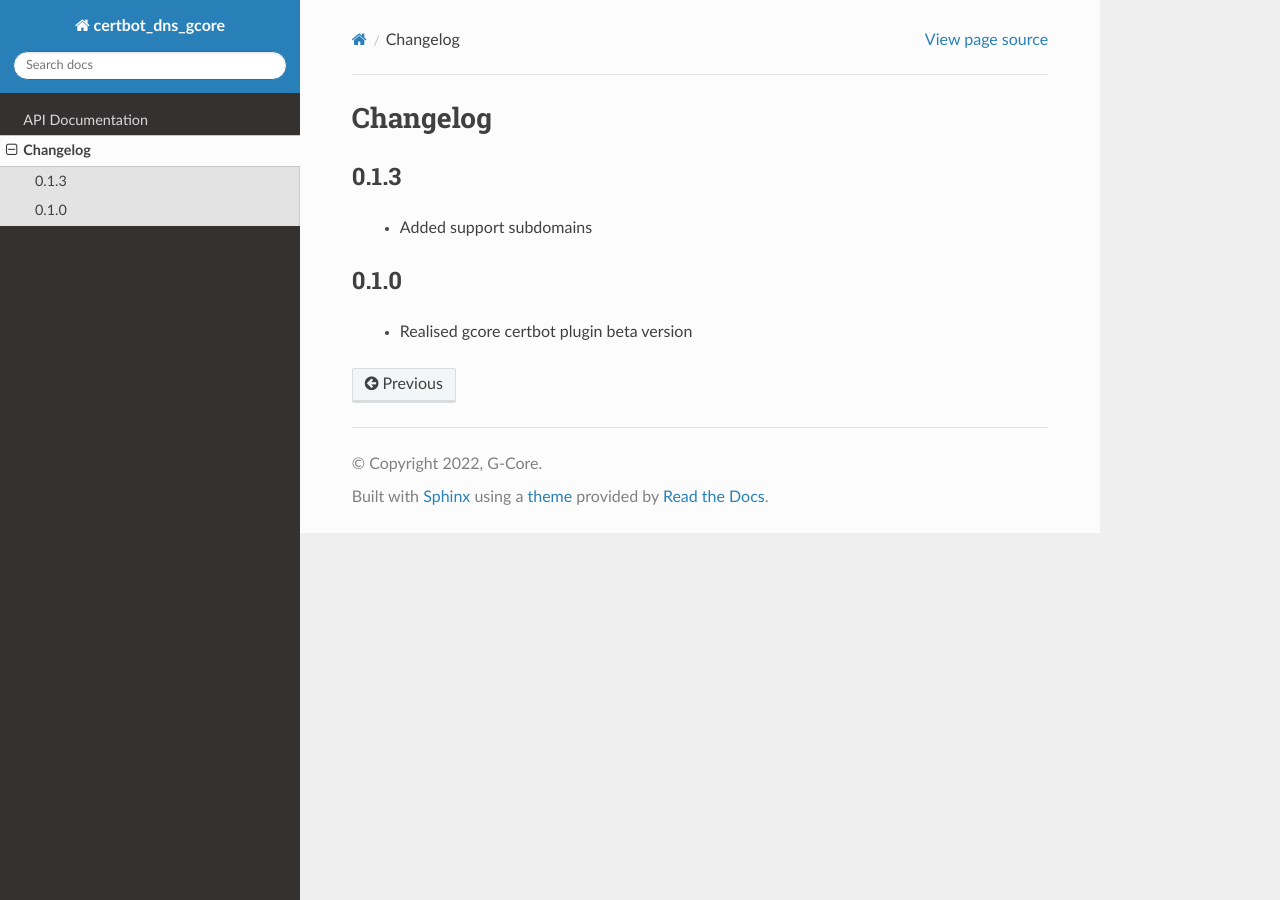
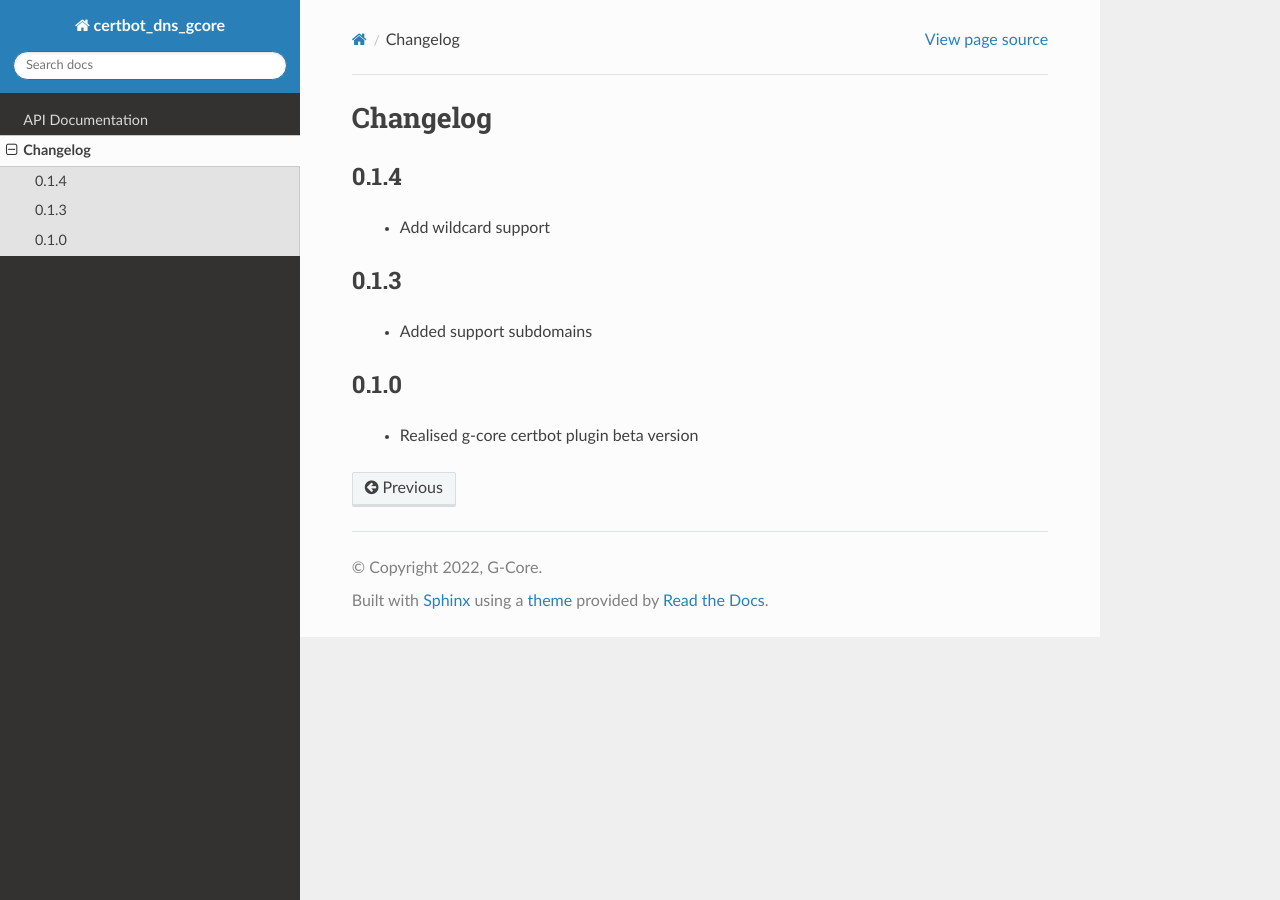
Before and after one commit to G-Core/gcore-dns-certbot-plugin, a Sphinx documentation site: the page built from docs/changelog.rst, in a window 1280 px wide. Built offline with Sphinx 7.4.7 and the Read the Docs theme 2.0.0, drawn with Linux system fonts in a browser that asks for light colours.

Commit message:
no_task: Add changelog

```diff
--- a/docs/changelog.rst
+++ b/docs/changelog.rst
@@ -1,6 +1,10 @@
 =================
 Changelog
 =================
+
+0.1.4
+-----------------
+    * Add wildcard support
 
 0.1.3
 -----------------
@@ -8,4 +12,4 @@ Changelog
 
 0.1.0
 -----------------
-    * Realised gcore certbot plugin beta version
+    * Realised g-core certbot plugin beta version
```
